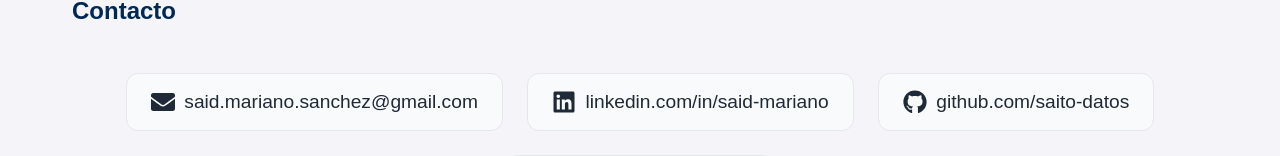
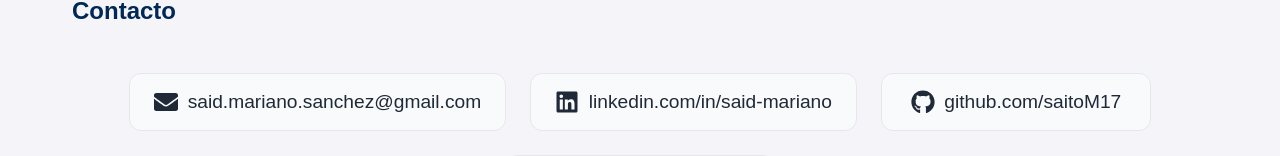
Before and after one commit to SaitoM17/mi-portafolio, a React (Create React App) app: page / in a window 1280 px wide. Shown: the part 1903-2059 px from the top of the page. Built offline with nearby package versions, Linux system fonts and the light colour scheme.

Commit message:
feat: Actualización de link de GitHub+

```diff
--- a/src/components/Contact.js
+++ b/src/components/Contact.js
@@ -12,8 +12,8 @@ function Contacto() {
         <a href="https://www.linkedin.com/in/said-mariano/" target="_blank" rel="noopener noreferrer">
           <FaLinkedin className="icono" /> linkedin.com/in/said-mariano
         </a>
-        <a href="https://github.com/saito-datos" target="_blank" rel="noopener noreferrer">
-          <FaGithub className="icono" /> github.com/saito-datos
+        <a href="https://github.com/saitoM17" target="_blank" rel="noopener noreferrer">
+          <FaGithub className="icono" /> github.com/saitoM17
         </a>
         <a href="https://public.tableau.com/app/profile/saito" target="_blank" rel="noopener noreferrer">
           <FaGlobe className="icono" /> Tableau Public
```
